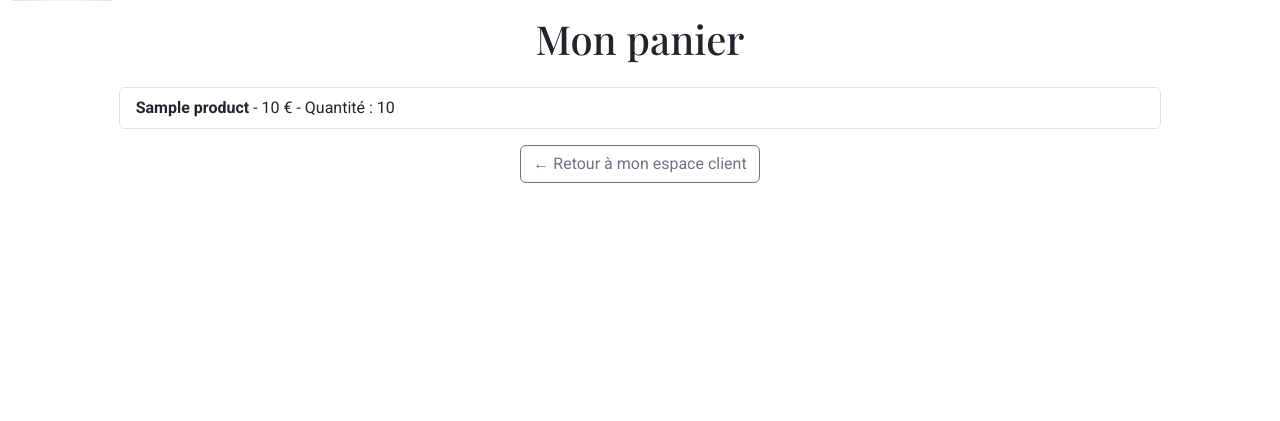
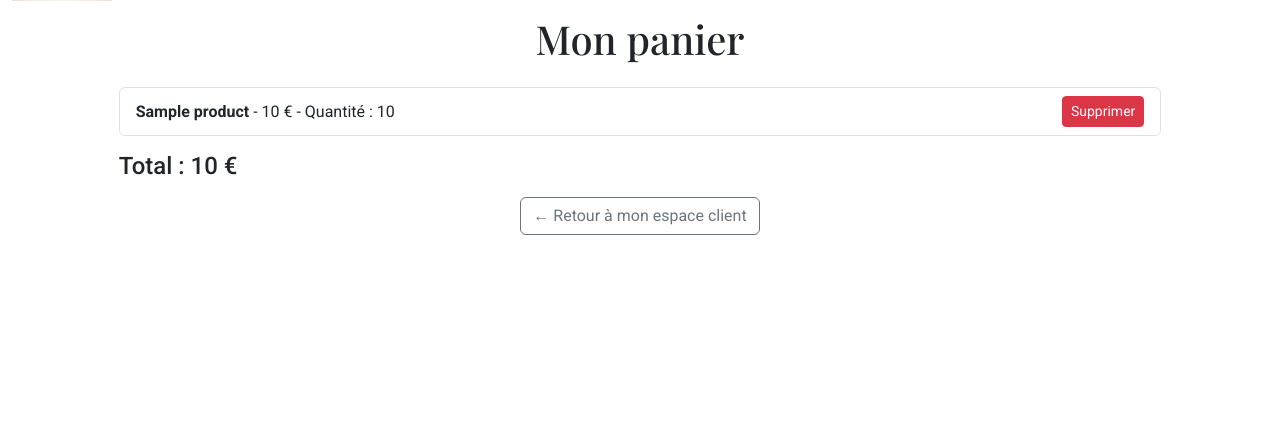
Before and after one commit to MOIF78/git0226, a Symfony app: template templates/cart/index.html.twig in a window 1280 px wide. Shown: the part 89-510 px from the top of the page. Run offline with Twig, Linux system fonts and the light colour scheme; the template is opened without the code that fills it: most values are stand-ins (such as "Sample title", 1, 10 or a date in 2020); some libraries are stand-ins or nearby versions.

Commit message:
Ajout total panier et suppression article

```diff
--- a/templates/cart/index.html.twig
+++ b/templates/cart/index.html.twig
@@ -14,19 +14,34 @@
 
             {% for item in cart.cartItems %}
 
-            <li class="list-group-item">
+    <li class="list-group-item d-flex justify-content-between align-items-center">
 
-                <strong>{{ item.product.title }}</strong>
+        <div>
 
-                - {{ item.product.price }} €
+            <strong>{{ item.product.title }}</strong>
 
-                - Quantité : {{ item.quantity }}
+            -  {{ item.product.price }} €
 
-            </li>
+            - Quantité : {{ item.quantity }}
+
+        </div>
+
+        <a
+            href="{{ path('app_cart_delete', {'id': item.id}) }}"
+            class="btn btn-danger btn-sm"
+        >
+            Supprimer
+        </a>
+
+    </li>
 
         {% endfor %}
 
     </ul>
+
+    <div class="mt-3">
+        <h4>Total : {{ total }} €</h4>
+    </div>
 
 {% else %}
 
```
Also changed, not shown: src/Controller/CartController.php (+25 -0 lines).
